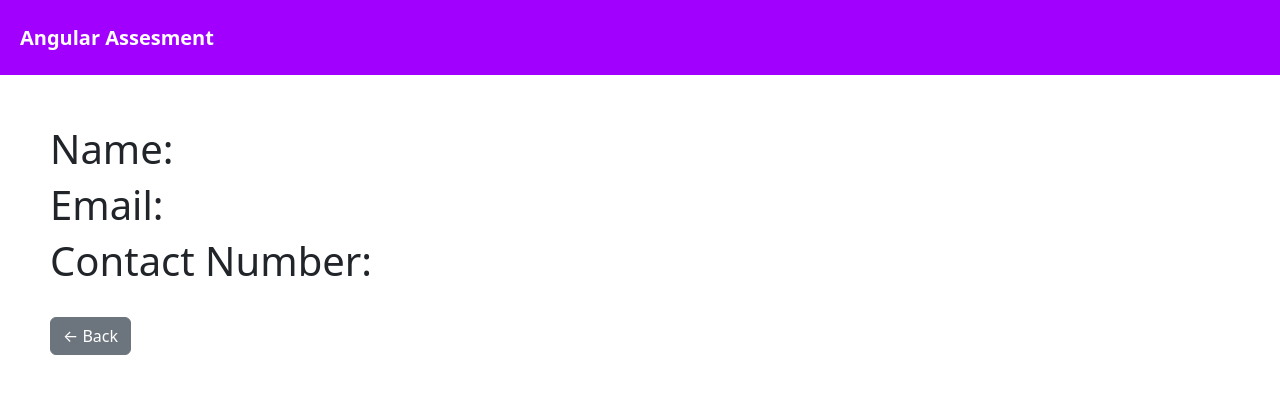
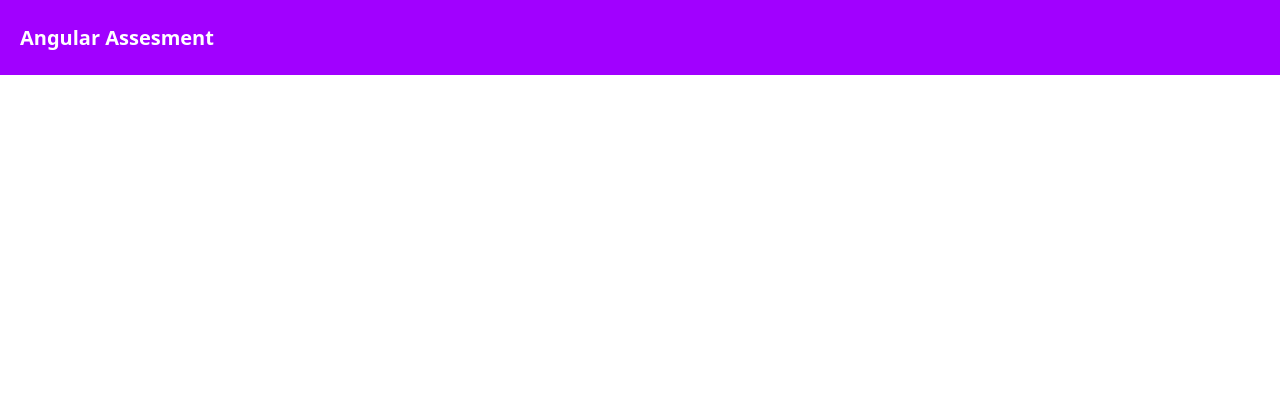
Before and after one commit to rizchkid/angular-assessment, an Angular app: page /record in a window 1280 px wide. Shown: the top 394 px of the page. Built offline with nearby package versions, Linux system fonts and the light colour scheme.

Commit message:
.6 delete database

```diff
--- a/src/app/data-service.service.ts
+++ b/src/app/data-service.service.ts
@@ -6,6 +6,8 @@
   providedIn: "root",
 })
 export class DataServiceService {
+
+  dataViewing: {name: string, email: string, mobileNumber: number}[]=[]
   constructor(private http: HttpClient) {}
 
   createdCredential(data: {
@@ -35,4 +37,8 @@
         })
       );
   }
+    deleteCredential(id: string){
+      this.http.delete("https://angular-assessment-50503-default-rtdb.asia-southeast1.firebasedatabase.app/credentials/"+id+'.json')
+      .subscribe();
+    }
 }
--- a/src/app/full-record/full-record.component.html
+++ b/src/app/full-record/full-record.component.html
@@ -1,7 +1,7 @@
-<div class="container">
-  <h1>Name:</h1>
-  <h1>Email:</h1>
-  <h1>Contact Number:</h1>
+<div class="container" *ngFor="let data of display">
+  <h1>Name: {{ data.name | titlecase}}</h1>
+  <h1>Email: {{ data.email | lowercase}}</h1>
+  <h1>Contact Number:{{ data.mobileNumber }}</h1>
   <br>
   <button type="button" class="btn btn-secondary" routerLink="../records"> ← Back</button>
 </div>
--- a/src/app/full-record/full-record.component.ts
+++ b/src/app/full-record/full-record.component.ts
@@ -1,10 +1,18 @@
-import { Component } from '@angular/core';
+import { DataServiceService } from './../data-service.service';
+import { Component, OnInit } from '@angular/core';
 
 @Component({
   selector: 'app-full-record',
   templateUrl: './full-record.component.html',
   styleUrls: ['./full-record.component.css']
 })
-export class FullRecordComponent {
+export class FullRecordComponent implements OnInit{
+
+constructor(private dataService: DataServiceService ){}
+
+display = this.dataService.dataViewing;
+
+ngOnInit(){
 
 }
+}
--- a/src/app/records/record-list/record-list.component.html
+++ b/src/app/records/record-list/record-list.component.html
@@ -18,9 +18,10 @@
         <td>{{data.mobileNumber}}</td>
         <td>
           <div class="action-buttons">
-            <button type="button" class="btn btn-success" routerLink="../record" style= "width: 30%;">View</button>
+            <button type="button" class="btn btn-success" routerLink="../record" style= "width: 30%;" (click)="onDisplay(data)">View</button>
             <button type="button" class="btn btn-warning" style= "width: 30%;">Update</button>
-            <button type="button" class="btn btn-danger" style= "width: 30%;">Delete</button>
+            <button type="button" class="btn btn-danger" style= "width: 30%;" (click)="onDelete(data.id)">Delete</button>
+
           </div>
         </td>
       </tr>
--- a/src/app/records/record-list/record-list.component.ts
+++ b/src/app/records/record-list/record-list.component.ts
@@ -1,4 +1,6 @@
-import { Component, Input } from "@angular/core";
+import { RecordsComponent } from './../records.component';
+import { DataServiceService } from './../../data-service.service';
+import { Component, Input, OnInit } from "@angular/core";
 
 @Component({
   selector: "records-record-list",
@@ -9,5 +11,16 @@
   @Input() tableData: { name: string; email: string; mobileNumber: number }[] =
     [];
 
-  constructor() {}
+  constructor(private dataService: DataServiceService,
+              private deleteService: RecordsComponent) {}
+
+
+  onDisplay(displayData: { name: string; email: string; mobileNumber: number }){
+    this.dataService.dataViewing.push(displayData);
+  }
+
+  onDelete(id: string){
+    this.dataService.deleteCredential(id);
+
+  }
 }
--- a/src/app/records/records.component.ts
+++ b/src/app/records/records.component.ts
@@ -12,16 +12,16 @@
   constructor(private dataService: DataServiceService) {}
 
   ngOnInit() {
-    this.onFetchProduct();
+    this.onFetchCredential();
   }
 
   onDataCreated(data: { name: string; email: string; mobileNumber: number }) {
     this.dataService
       .createdCredential(data)
-      .subscribe(() => this.onFetchProduct());
+      .subscribe(() => this.onFetchCredential());
   }
 
-  private onFetchProduct() {
+   onFetchCredential() {
     this.dataService.fetchCredential().subscribe((credential) => {
       this.newTableData = credential;
     });
```
